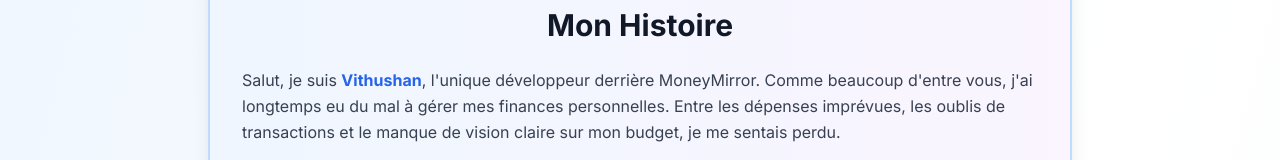
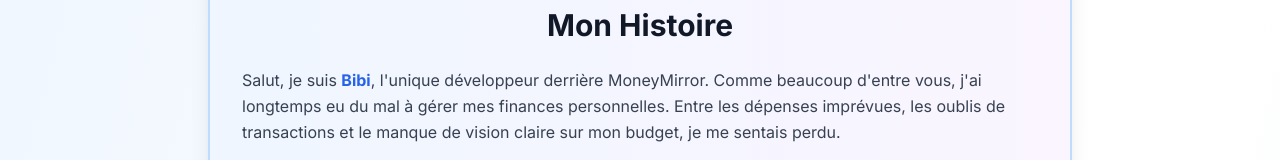
Before and after one commit to Vitushan/holbertonschool-moneyMirror, a Next.js app: page /donation in a window 1280 px wide. Shown: the part 483-643 px from the top of the page. Built offline with nearby package versions, Linux system fonts and the light colour scheme; no server answers.

Commit message:
updated donation page

```diff
--- a/src/app/donation/page.js
+++ b/src/app/donation/page.js
@@ -35,7 +35,7 @@ export default function DonationPage() {
           </div>
           <div className="space-y-4 text-gray-700 leading-relaxed">
             <p>
-              Salut, je suis <span className="font-bold text-blue-600">Vithushan</span>, l'unique développeur derrière MoneyMirror.
+              Salut, je suis <span className="font-bold text-blue-600">Bibi</span>, l'unique développeur derrière MoneyMirror.
               Comme beaucoup d'entre vous, j'ai longtemps eu du mal à gérer mes finances personnelles. Entre les dépenses imprévues,
               les oublis de transactions et le manque de vision claire sur mon budget, je me sentais perdu.
             </p>
@@ -515,7 +515,7 @@ export default function DonationPage() {
                 💌 Vous avez des questions ou des suggestions ?
               </p>
               <p className="text-blue-600 font-semibold">
-                vitushansatkunanathan@gmail.com
+                bibi@live.fr
               </p>
               <p className="text-sm text-gray-500 mt-2">
                 Je réponds personnellement à chaque message !
@@ -527,7 +527,7 @@ export default function DonationPage() {
                 Avec toute ma gratitude et mon respect,
               </p>
               <p className="text-xl text-blue-600 font-semibold">
-                Vitushan Satkunanathan
+                Bibi
               </p>
               <p className="text-sm text-gray-500">
                 Créateur de MoneyMirror
```
